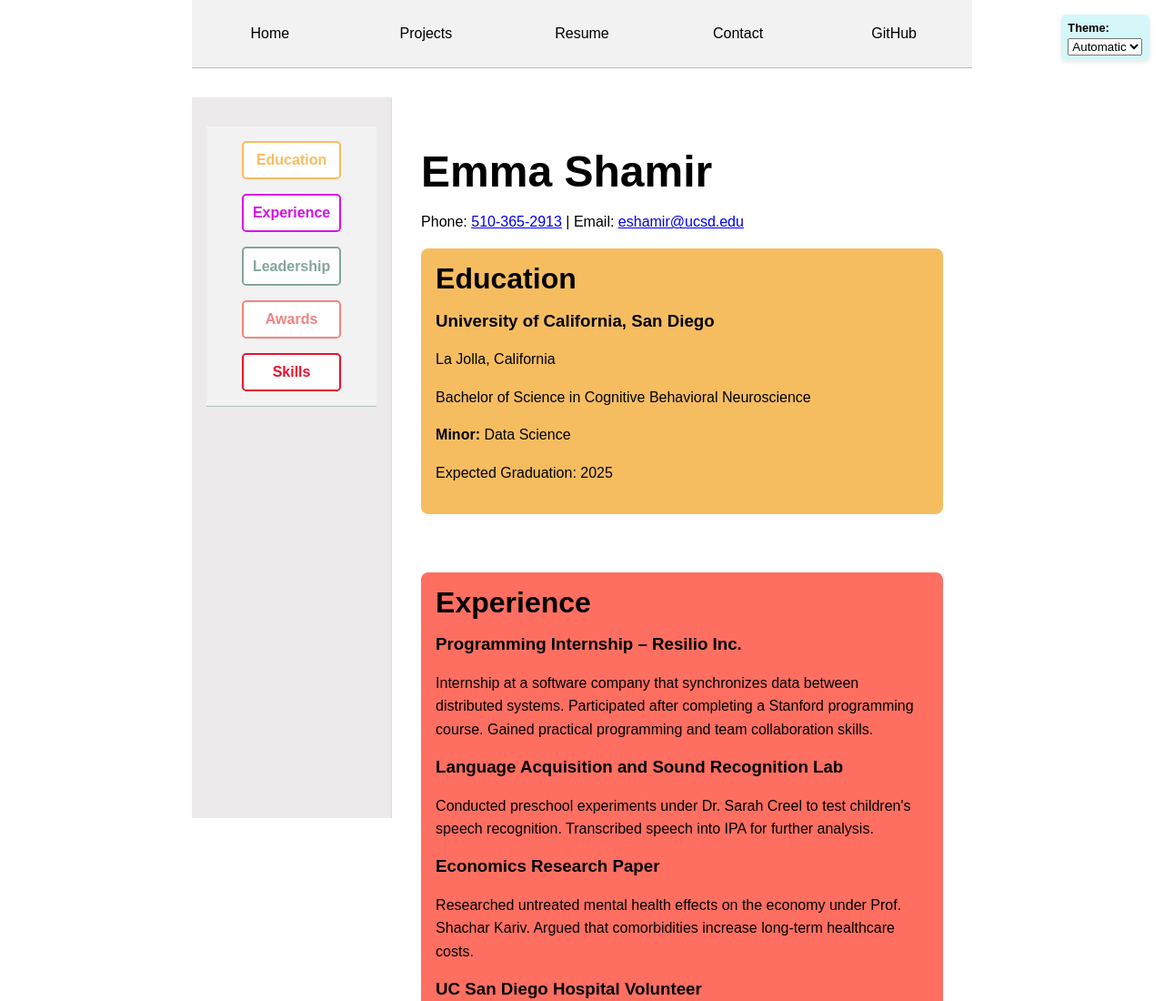
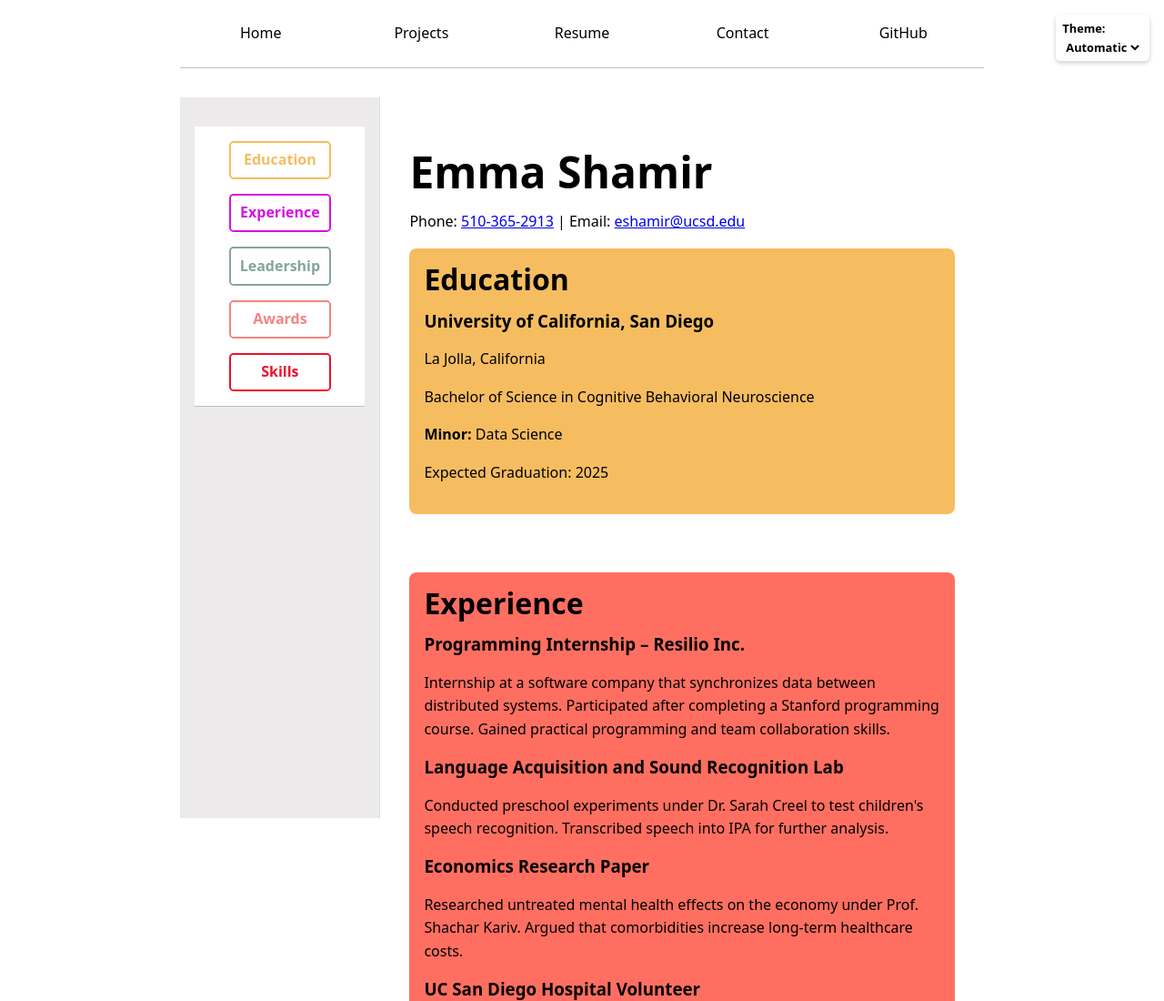
Before and after one commit to eshamir3/Portfolio, a plain HTML site: page resume/index.html in a window 1280 px wide. Shown: the top 1100 px of the page at 91% size. Drawn offline with Linux system fonts and the light colour scheme.

Commit message:
Update style.css

```diff
--- a/style.css
+++ b/style.css
@@ -1,15 +1,21 @@
-
 :root {
     --color-accent: oklch(65% 50% 0);
+    --edu: #f6bd60;
+    --exp: #ff6f61;
+    --lead: #84a59d;
+    --awards: #f28482;
+    --skills: #cdb4db;
   }
 
   html {
+    color-scheme: light dark;
+    background-color: Canvas;
+    color: CanvasText;
     accent-color: var(--color-accent);
   }
 
   body {
     font: 100%/1.5 system-ui;
-    font-family: sans-serif;
     line-height: 1.6;
     margin: 0;
     padding: 0;
@@ -37,14 +43,14 @@
   nav {
     display: flex;
     justify-content: space-around;
-    background-color: #f2f2f2;
-    border-bottom: 1px solid oklch(80% 3% 200);
+    background-color: Canvas;
+    --border-color: oklch(50% 10% 200 / 40%);
+    border-bottom: 1px solid var(--border-color);
     padding: 1em 0;
     margin-bottom: 2rem;
   }
 
-  nav ul,
-  nav li {
+  nav ul, nav li {
     display: contents;
   }
 
@@ -59,15 +65,39 @@
   }
 
   nav a.current {
-    border-bottom: 0.4em solid oklch(80% 3% 200);
+    border-bottom: 0.4em solid var(--border-color);
     padding-bottom: 0.1em;
     font-weight: bold;
   }
 
   nav a:hover {
     border-bottom: 0.4em solid var(--color-accent);
-    background-color: oklch(from var(--color-accent) 95% 5% h);
+    background-color: color-mix(in oklch, var(--color-accent), canvas 85%);
     cursor: pointer;
+  }
+
+  /* THEME SWITCHER */
+  label.color-scheme {
+    position: absolute;
+    top: 1rem;
+    right: 1rem;
+    font-size: 0.8em;
+    font-family: inherit;
+    background-color: Canvas;
+    color: CanvasText;
+    padding: 0.4em 0.6em;
+    border: 1px solid var(--border-color);
+    border-radius: 0.4em;
+    z-index: 1000;
+    box-shadow: 0 2px 5px rgba(0, 0, 0, 0.2);
+  }
+
+  label.color-scheme select {
+    background: inherit;
+    color: inherit;
+    border: 1px solid var(--border-color);
+    border-radius: 0.3em;
+    font: inherit;
   }
 
   /* MAIN CONTENT LAYOUT */
@@ -172,16 +202,7 @@
     border-radius: 0.4em;
   }
 
-
-
-  :root {
-    --edu: #f6bd60;
-    --exp: #ff6f61;
-    --lead: #84a59d;
-    --awards: #f28482;
-    --skills: #cdb4db;
-  }
-
+  /* RESUME SECTION */
   .resume-wrapper {
     display: grid;
     grid-template-columns: 220px 1fr;
@@ -190,14 +211,13 @@
 
   .sidebar {
     position: sticky;
-    top: 4.5rem; /* ensure it starts below top nav */
+    top: 4.5rem;
     height: calc(100vh - 4.5rem);
     background: #edeaec;
     border-right: 1px solid #ddd;
     padding: 2rem 1rem;
   }
 
-  /* Merge both definitions */
   .sidebar nav ul {
     list-style: none;
     padding: 0;
@@ -213,9 +233,10 @@
     font-weight: bold;
     text-decoration: none;
     color: var(--color, black);
-    background-color: #f7f7f7;
+    background-color: white;
+    border: 2px solid var(--color);
     border-radius: 0.3em;
-    transition: background 0.3s ease;
+    transition: all 0.3s ease;
   }
 
   .sidebar nav ul li a:hover {
@@ -266,45 +287,3 @@
       padding: 1rem;
     }
   }
-
-  .sidebar nav ul li a {
-    display: block;
-    padding: 0.4em 0.6em;
-    font-weight: bold;
-    text-decoration: none;
-    color: var(--color, black);
-    background-color: white;
-    border: 2px solid var(--color);
-    border-radius: 0.3em;
-    transition: all 0.3s ease;
-  }
-
-  html {
-    color-scheme: light dark; /* 👈 Automatically adapts */
-    background-color: Canvas;
-    color: CanvasText;
-  }
-
-  /* Optional: Fix border color for nav */
-  nav {
-    --border-color: oklch(50% 10% 200 / 40%);
-    border-bottom: 1px solid var(--border-color);
-  }
-
-  /* Optional: fix hover background if you use it */
-  a:hover {
-    background-color: color-mix(in oklch, var(--color-accent), canvas 85%);
-  }
-
-  label.color-scheme {
-    position: absolute;
-    top: 1rem;
-    right: 1rem;
-    font-size: 0.8em;
-    font-family: inherit;
-    background-color: oklch(95% 10% 200 / 90%);
-    padding: 0.4em 0.6em;
-    border-radius: 0.4em;
-    z-index: 1000;
-    box-shadow: 0 2px 5px rgba(0, 0, 0, 0.1);
-  }
```
